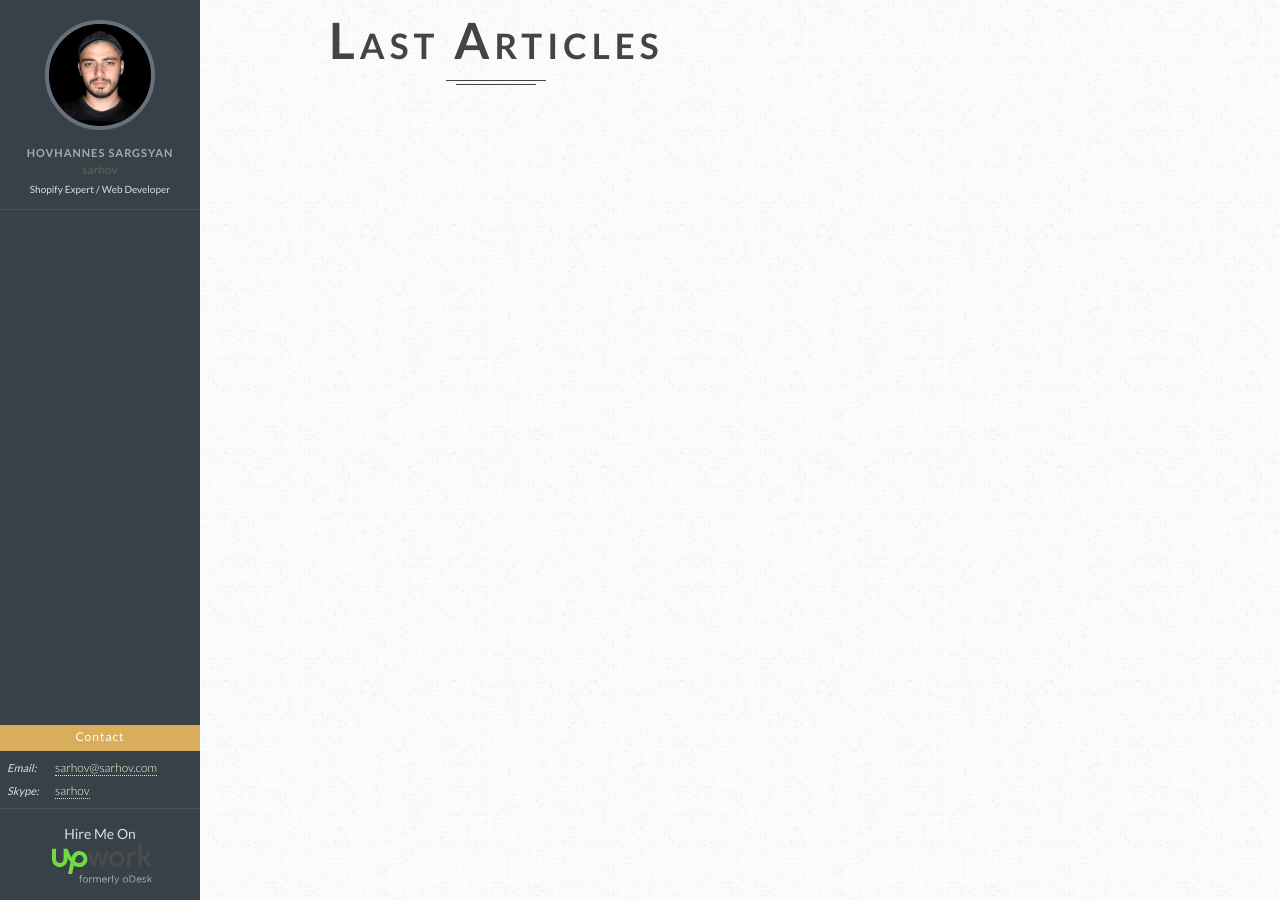
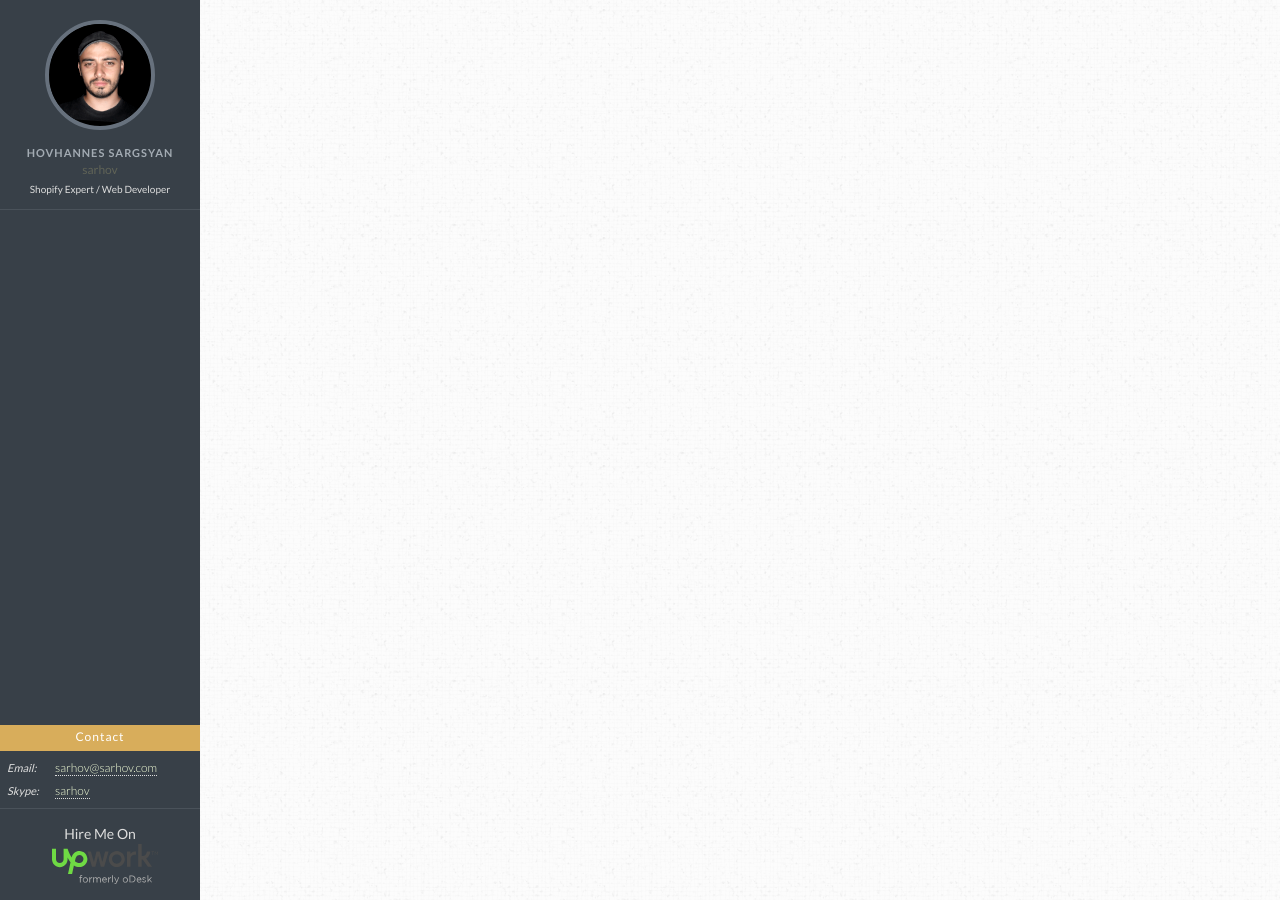
Before and after one commit to sarhov/sarhov.github.io, a Jekyll site: the page built from index.html, in a window 1280 px wide. Built offline with Jekyll 4.4.1, drawn with Linux system fonts in a browser that asks for light colours.

Commit message:
the title for main page has been done hidden because there are not any published articles on main page

```diff
--- a/_layouts/default.html
+++ b/_layouts/default.html
@@ -55,7 +55,7 @@
 
   <div class="b-content__inner clearfix">
     <div class="b-content__left">
-      {% if page.template == 'index' %}
+      {% if page.template == 'index' and site.posts.size > 0 %}
       <div class="b-content__title">Last Articles</div>
       <!-- /.b-content__title -->
       {% endif %}
```
